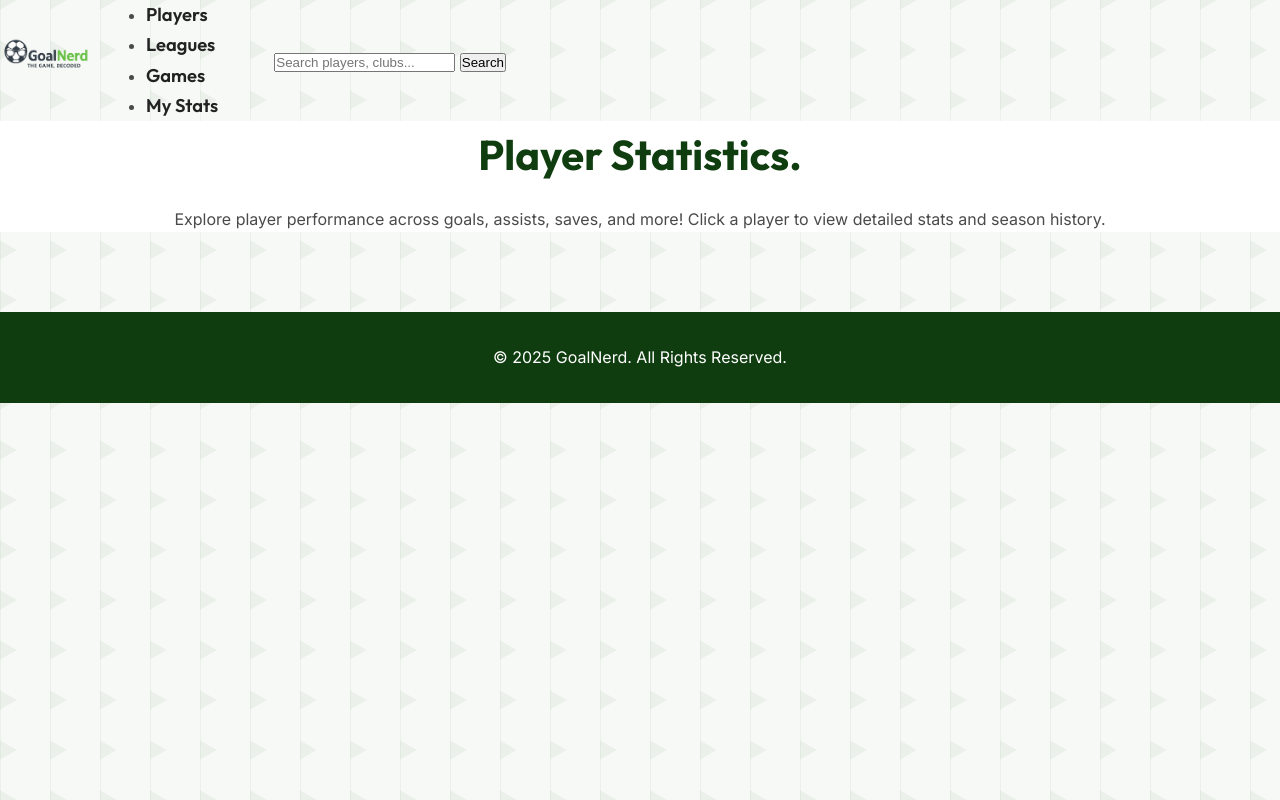
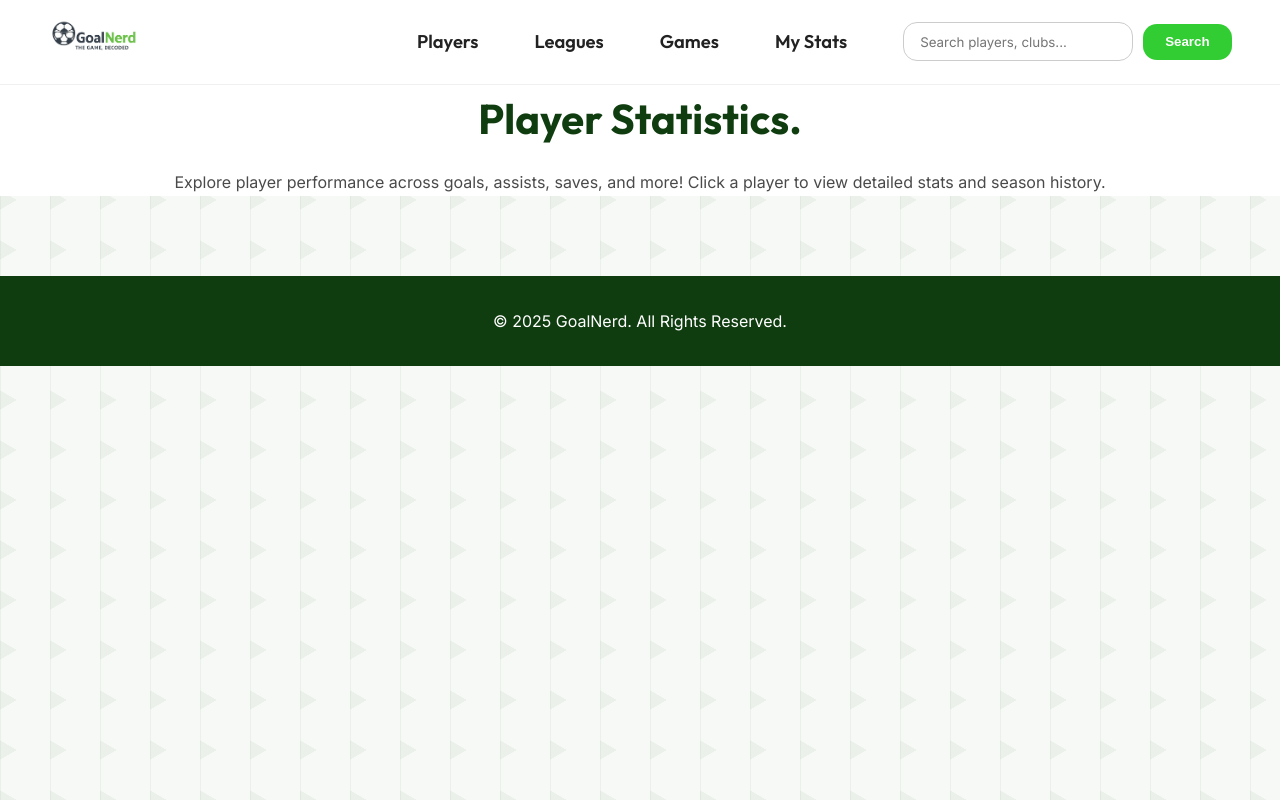
Before and after one commit to kelseyschae/team_project, a website built with Vite: page goalnerd/players.html in a window 1280 px wide. Built offline with nearby package versions, Linux system fonts and the light colour scheme.

Commit message:
nav changes

```diff
--- a/goalnerd/players.html
+++ b/goalnerd/players.html
@@ -16,37 +16,25 @@
 
 <body>
 
-  <header>
-    <div class="main-nav">
-
-
+<header class="main-header">
     <div class="nav-left">
       <a href="index.html">
         <img src="pictures/logo.png" alt="GoalNerd logo" class="logo">
       </a>
     </div>
 
+    <nav class="main-nav">
+      <a href="players.html">Players</a>
+      <a href="leagues.html">Leagues</a>
+      <a href="games.html">Games</a>
+      <a href="mystats.html">My Stats</a>
 
-      <div class="nav-center">
-        <ul class="nav-links">
-          <li><a href="players.html">Players</a></li>
-          <li><a href="leagues.html">Leagues</a></li>
-          <li><a href="games.html">Games</a></li>
-          <li><a href="mystats.html">My Stats</a></li>
-        </ul>
-      </div>
-
-
-      <div class="nav-right">
-        <div class="search-bar">
+      <div class="search-box">
         <input type="text" placeholder="Search players, clubs...">
         <button>Search</button>
       </div>
-      </div>
-
-    </div>
+    </nav>
   </header>
-
   <main>
     <section class="players-page">
       <section class="intro">
```
Also changed, not shown: goalnerd/details.html (+8 -19 lines). Lines whose indentation alone changed are shown as unchanged.
